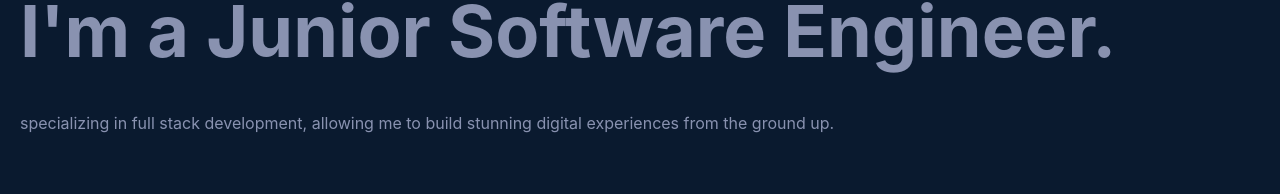
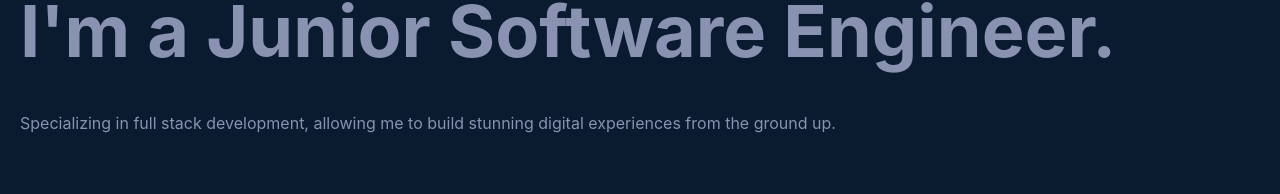
Before and after one commit to Hazbob/react-portfolio, a React (Vite) app: page / in a window 1280 px wide. Shown: the part 310-504 px from the top of the page. Built offline with nearby package versions, Linux system fonts and the light colour scheme.

Commit message:
small fix to spelling

```diff
--- a/src/components/Header.jsx
+++ b/src/components/Header.jsx
@@ -24,8 +24,7 @@ export default function Header() {
           I'm a Junior Software Engineer.
         </h2>
         <p style={{ color: "#8992B0" }} className={"w-full md:w-2/3"}>
-
-          specializing in full stack development, allowing me to build stunning
+          Specializing in full stack development, allowing me to build stunning
           digital experiences from the ground up.
         </p>
         <a
```
